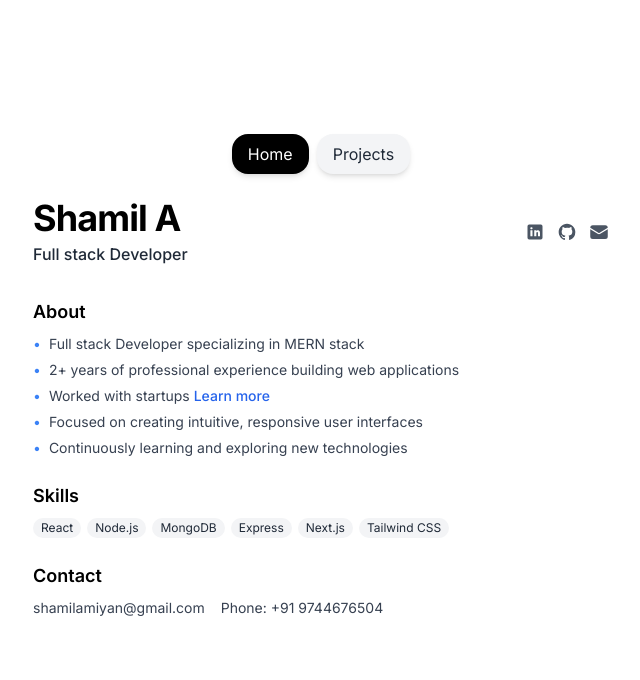
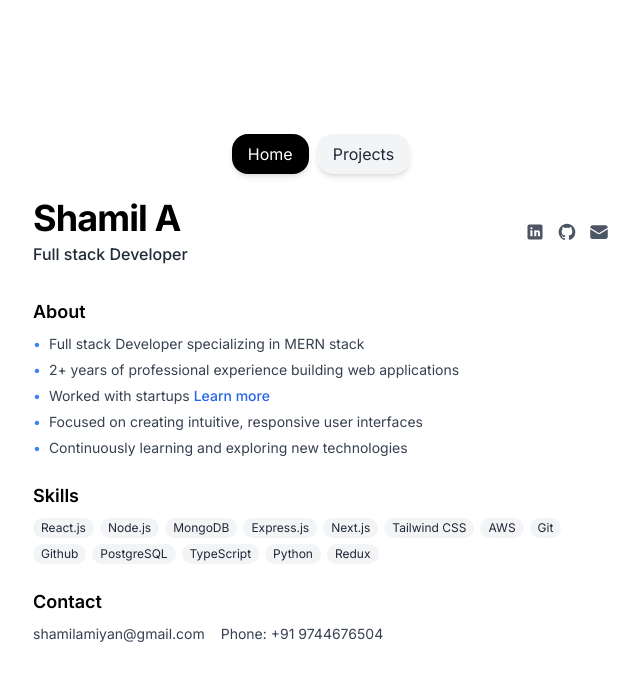
Before and after one commit to Shaamiilll/Shamil-Nextjs-Portfolio, a Next.js app: page / in a window 1280 px wide. Shown: the top 680 px of the page, without its empty margins (319-959 px from the left). Built offline with nearby package versions, Linux system fonts and the light colour scheme.

Commit message:
UPDATED the skills

```diff
--- a/src/components/sections/SkillsSection.tsx
+++ b/src/components/sections/SkillsSection.tsx
@@ -3,7 +3,7 @@ import React from "react";
 import { motion } from "framer-motion";
 
 const SkillsSection = () => {
-  const skills = ["React", "Node.js", "MongoDB", "Express", "Next.js", "Tailwind CSS"];
+  const skills = ["React.js", "Node.js", "MongoDB", "Express.js", "Next.js", "Tailwind CSS", "AWS", "Git", "Github", "PostgreSQL", "TypeScript", "Python", "Redux" ];
 
   return (
     <motion.div
```
